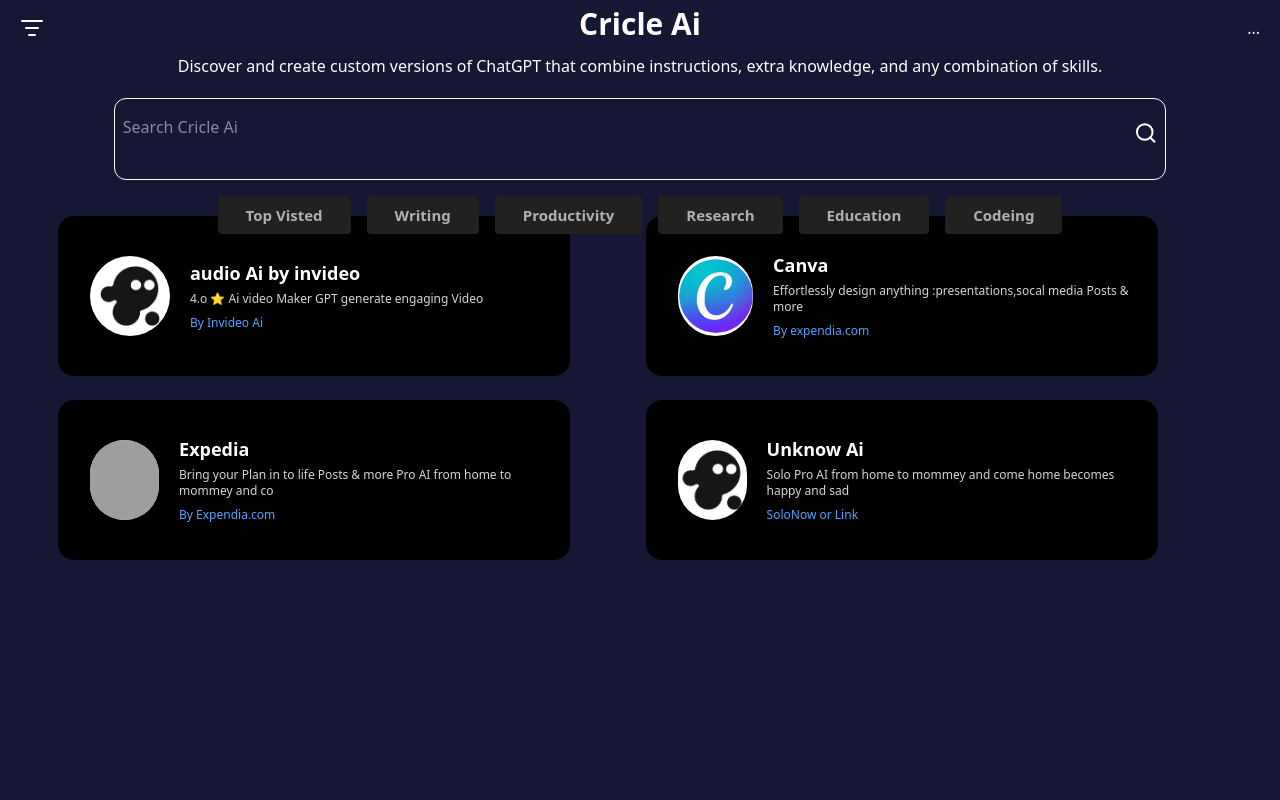
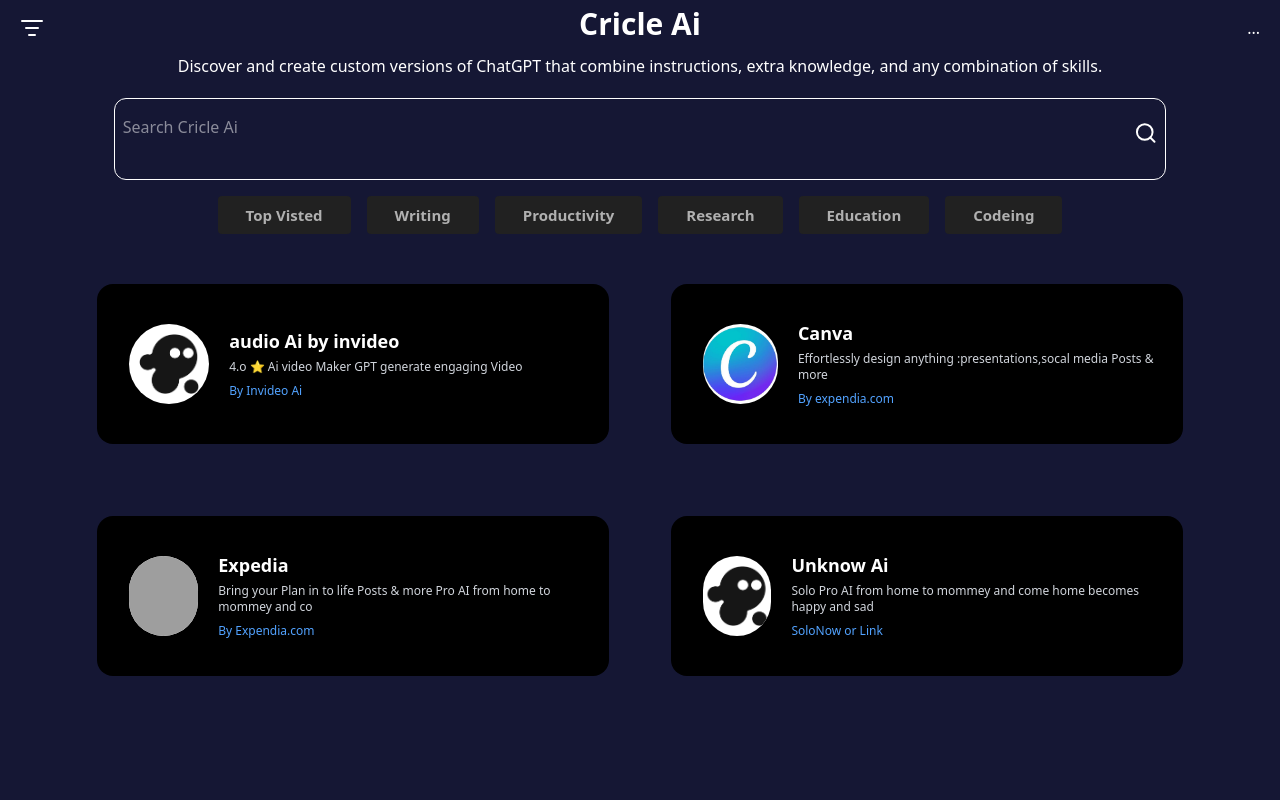
Before and after one commit to faris-dm/Ai_landingPage, a React (Vite) app: page / in a window 1280 px wide. Shown: the top 800 px of the page. Built offline with nearby package versions, Linux system fonts and the light colour scheme; grey boxes are pictures that could not be loaded.

Commit message:
make the AI componts center
    i have made  the ai coomponts center i the Ai_trend page to make them aligh  with the search

```diff
--- a/src/App.jsx
+++ b/src/App.jsx
@@ -48,8 +48,8 @@
       <div className="">
         <Discover Toggle={() => Now_Open(true)} />
         <Slide Visblity_Of_slide={Not_open} On_Close={() => Now_Open(false)} />
-        <div className="mt-[9rem] min-h-screen  ">
-          <div className="grid grid-cols-1 sm:grid-cols-1 md:grid-cols-2 lg:grid-cols-2 gap-6 w-full md:w-9/10  max-w-6xl my-5 md:mx-[2rem]">
+        <div className="min-h-screen flex justify-center items-start mt-[9rem] px-4">
+          <div className="grid grid-cols-1 sm:grid-cols-2 lg:grid-cols-2 gap-6 w-[90%] max-w-6xl my-5">
             {AllPhotes.map((item, index) => (
               <Ai_trends
                 key={index}
@@ -60,8 +60,8 @@
               />
             ))}
           </div>
-        </div>{" "}
-        */}
+        </div>
+
         {/* <Landing Toggle={() => Now_Open(true)} />
 
         {/* <MainBox />
--- a/src/pages/page_two/Ai_trends.jsx
+++ b/src/pages/page_two/Ai_trends.jsx
@@ -1,26 +1,27 @@
-import { div } from "framer-motion/client";
 import React from "react";
 
 function Ai_trends({ imgSrc, heading, text, link }) {
   return (
-    <div className=" flex justify-center items-center">
-      <div className=" bg-black rounded-2xl p-5 gap-4 w-full max-w-lg mx-auto ">
+    <div className="flex justify-center items-center min-h-16 mt-[3rem] ">
+      {" "}
+      {/* ✅ Full centering */}
+      <div className="bg-black rounded-2xl p-5 gap-4 w-full max-w-lg mx-auto">
         {/* Circular image */}
         <div className="flex items-center gap-2">
-          <div className="my-5 mx-3 w-20 h-20 rounded-full overflow-hidden bg-white flex  gap-4  items-center justify-center">
+          <div className="my-5 mx-3 w-20 h-20 rounded-full overflow-hidden bg-white flex items-center justify-center">
             <img
               src={imgSrc}
               alt={heading}
-              className=" w-full h-full object-cover"
+              className="w-full h-full object-cover"
             />
           </div>
 
           {/* Text content */}
-          <div className="text-white ">
+          <div className="text-white">
             <h3 className="sm:text-sm lg:text-lg md:text-normal font-semibold">
               {heading}
             </h3>
-            <p className="text-sm sm:text-xs  text-gray-300 mt-1">{text}</p>
+            <p className="text-sm sm:text-xs text-gray-300 mt-1">{text}</p>
             <a
               href="#"
               className="text-xs text-blue-400 hover:underline mt-2 inline-block"
```
